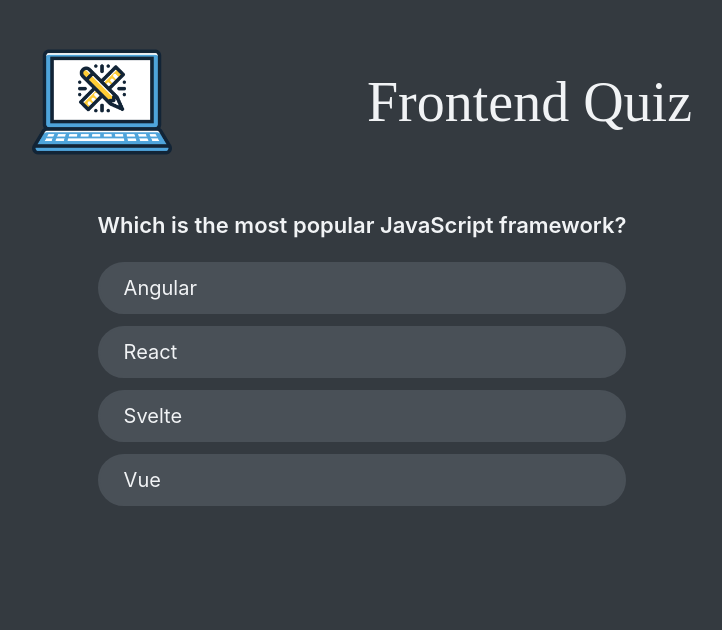
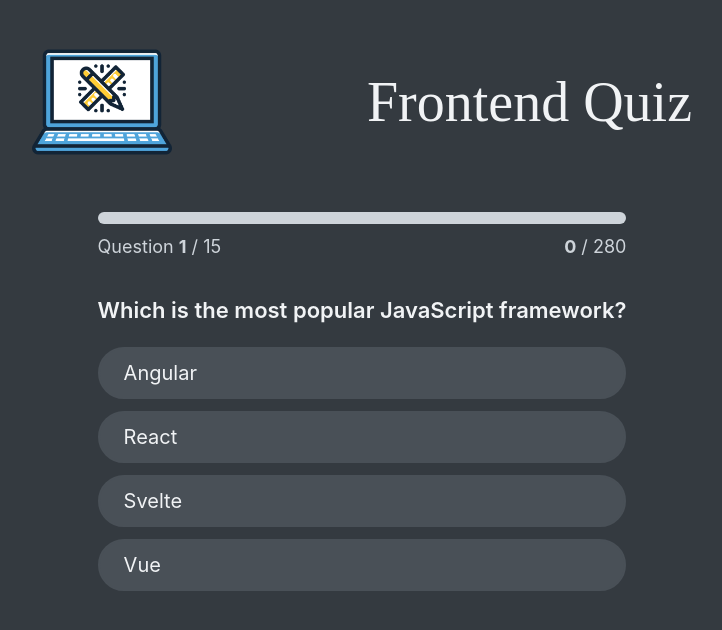
Before and after one commit to helciodev/frontend-quiz, a React (Vite) app: page / in a window 1280 px wide. Both pictures are taken after a click on the button "Let's start". Shown: the top 630 px of the page, without its empty margins (278-1000 px from the left). Built offline with nearby package versions, Linux system fonts and the light colour scheme; data requests are answered from the project's data file; a web font is replaced by a local one.

Commit message:
Add progress bar

```diff
--- a/src/components/App.tsx
+++ b/src/components/App.tsx
@@ -8,6 +8,8 @@
 import NextQuestionButton from "./NextQuestionButton";
 import { Actions, ActionsTypes } from "../consts";
 import { QuestionInterface } from "../consts";
+import Progress from "./Progress";
+import Error from "./Error";
 
 const initialState = {
   status: "inactive",
@@ -15,6 +17,7 @@
   questions: [],
   index: 0,
   answer: "",
+  error: null,
 };
 
 function reducer(state: typeof initialState, action: ActionsTypes) {
@@ -26,21 +29,32 @@
     case Actions.START:
       return { ...state, status: Actions.START };
     case Actions.OPTION_SELECTED:
-      return { ...state, answer: action.payload.selected };
+      return {
+        ...state,
+        answer: action.payload.selected,
+        userPoints:
+          action.payload.selected === action.payload.correctOption
+            ? state.userPoints + action.payload.points
+            : state.userPoints,
+      };
     case Actions.NEXT:
-      return { ...state, index: (state.index += 1), answer: "" };
+      return { ...state, index: state.index + 1, answer: "" };
+    case Actions.ERROR:
+      return { ...state, error: action.payload };
     default:
       throw new Error("Something went wrong!");
   }
 }
 
 function App() {
-  const [{ status, userPoints, questions, index, answer }, dispatch] =
+  const [{ status, userPoints, questions, index, answer, error }, dispatch] =
     useReducer(reducer, initialState);
 
   // derivate state
   const question = questions[index];
-  console.log(answer);
+  const totalNumQuestions = questions.length;
+  const totalPoints = questions.reduce((acc, { points }) => acc + points, 0);
+  console.log({ userPoints });
 
   useEffect(() => {
     const getQuestions = async (): Promise<void> => {
@@ -52,6 +66,8 @@
         dispatch({ type: Actions.ACTIVE, payload: data });
       } catch (error) {
         console.error(error);
+        console.log({ error });
+        dispatch({ type: "error", payload: error.TypeError });
       }
     };
     getQuestions();
@@ -61,10 +77,17 @@
     <div className='app'>
       <GameTitle />
       <Main>
+        {status === Actions.ERROR && <Error errorMessage={error} />}
         {status === Actions.IS_LOADING && <Loading />}
         {status === Actions.ACTIVE && <StartGame dispatch={dispatch} />}
         {status === Actions.START && (
           <>
+            <Progress
+              totalNumQuestions={totalNumQuestions}
+              totalPoints={totalPoints}
+              index={index}
+              userPoints={userPoints}
+            />
             <Question answer={answer} dispatch={dispatch} question={question} />
             <NextQuestionButton answer={answer} dispatch={dispatch} />
           </>
--- /dev/null
+++ b/src/components/Error.tsx
@@ -0,0 +1,7 @@
+import React from "react";
+
+function Error({ errorMessage }) {
+  return <h4>{errorMessage}</h4>;
+}
+
+export default Error;
--- a/src/components/Options.tsx
+++ b/src/components/Options.tsx
@@ -15,7 +15,7 @@
   correctOption,
   answer,
 }: OptionsProps) {
-  const hasAnwer = answer !== "";
+  const hasAnswer = answer !== "";
   return (
     <div className='options'>
       {options.map((option, i) => (
@@ -28,8 +28,9 @@
             })
           }
           className={`btn btn-option ${i === answer ? "answer" : ""} ${
-            hasAnwer ? (i === correctOption ? "correct" : "wrong") : null
+            hasAnswer ? (i === correctOption ? "correct" : "wrong") : null
           }`}
+          disabled={hasAnswer}
         >
           {option}
         </button>
--- /dev/null
+++ b/src/components/Progress.tsx
@@ -0,0 +1,15 @@
+function Progress({ totalNumQuestions, totalPoints, index, userPoints }) {
+  return (
+    <header className='progress'>
+      <progress max={totalNumQuestions} value={index}></progress>
+      <p>
+        Question <strong>{index + 1}</strong> / {totalNumQuestions}
+      </p>
+      <p>
+        <strong>{userPoints}</strong> / {totalPoints}
+      </p>
+    </header>
+  );
+}
+
+export default Progress;
--- a/src/consts.ts
+++ b/src/consts.ts
@@ -4,6 +4,7 @@
   START = "START",
   NEXT = "NEXT",
   OPTION_SELECTED = "OPTION_SELECTED",
+  ERROR = "ERROR",
 }
 export interface QuestionInterface {
   question: string;
@@ -19,4 +20,5 @@
   | {
       type: Actions.OPTION_SELECTED;
       payload: { points: number; correctOption: number; selected: number };
-    };
+    }
+  | { type: Actions.ERROR, payload: string };
--- a/src/index.css
+++ b/src/index.css
@@ -216,8 +216,8 @@
 
 /* CREDIT: https://dev.to/afif/i-made-100-css-loaders-for-your-next-project-4eje */
 .loader {
-  width: 125px;
-  height: 60px;
+  width: 250px;
+  height: 125px;
 }
 
 @keyframes loader {
```
